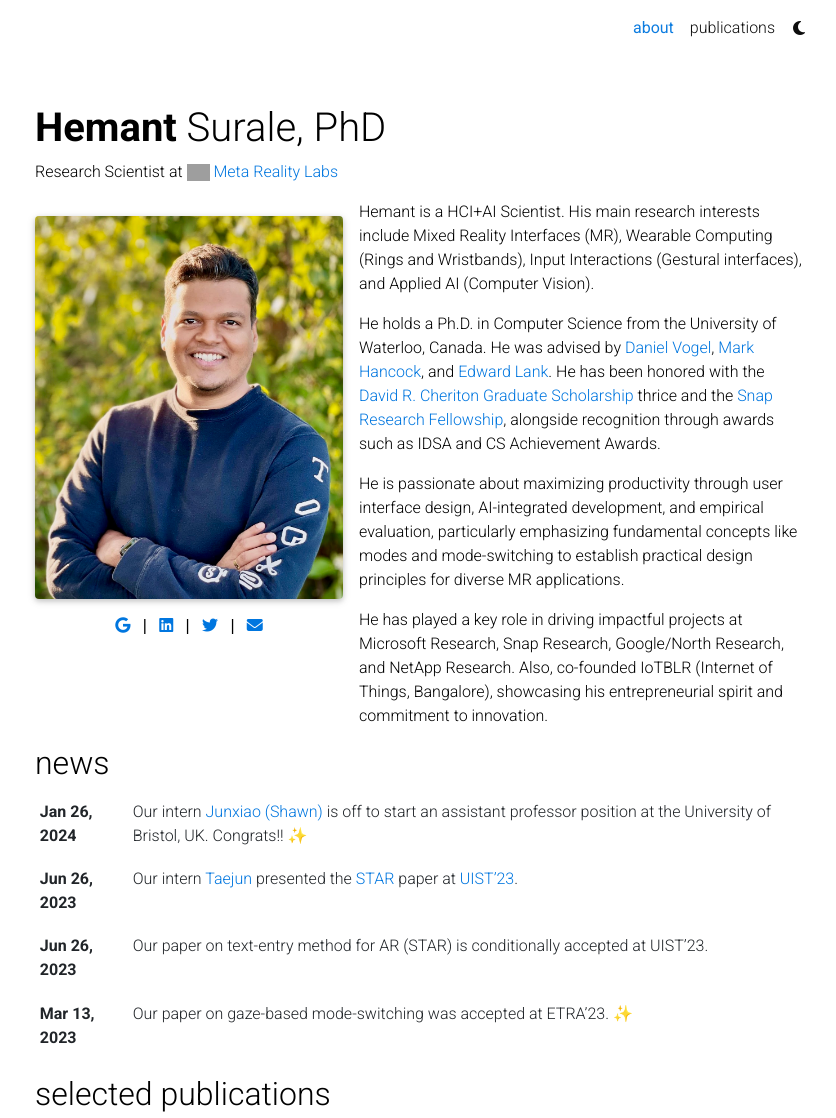
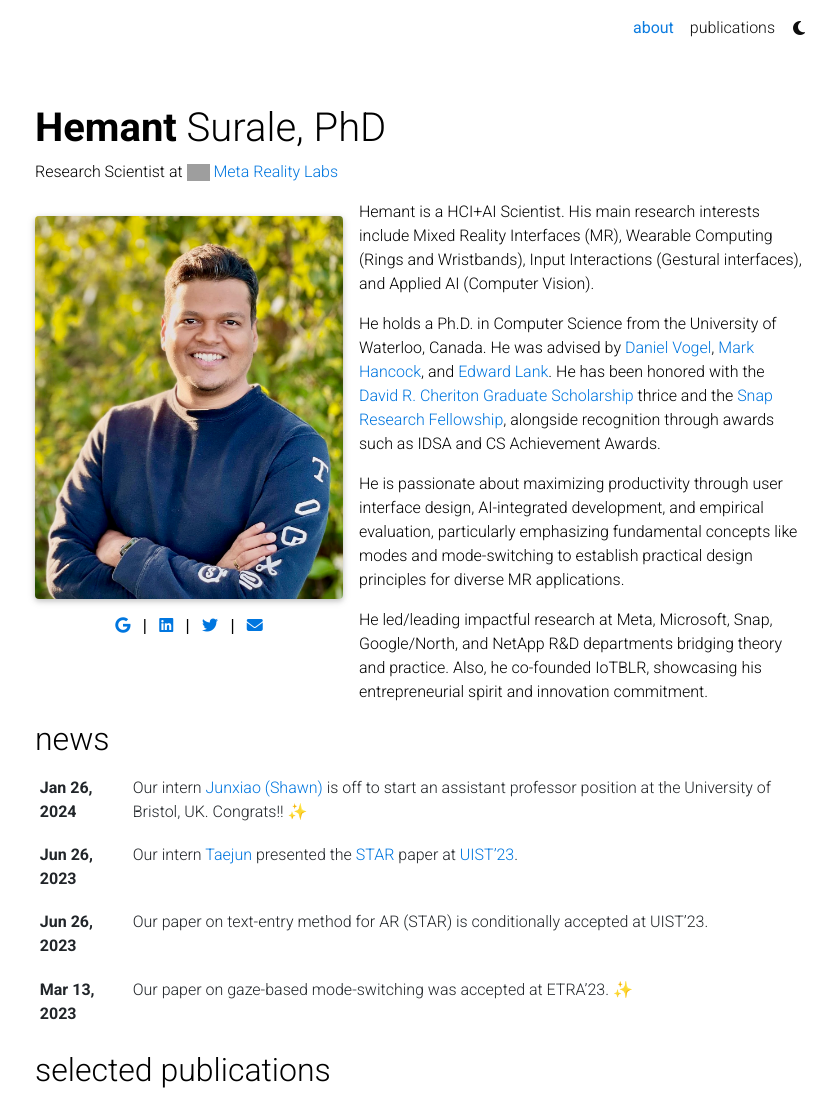
Before and after one commit to hemantsurale/hemantsurale.github.io, a Jekyll site: the page built from _pages/about.md, in a window 1280 px wide and 1396 px high, cut to the strip 0-1118 px from the top of the window. Shown: the whole strip, without its empty margins (220-1056 px from the left). Built offline with Jekyll 4.4.1, drawn with Linux system fonts in a browser that asks for light colours; emoji names are drawn with the system emoji font; comment, search, counter and statistics services are not loaded; a style sheet for code colours, icons or effects is not loaded; grey boxes are pictures that could not be loaded.

Commit message:
Update about.md

```diff
--- a/_pages/about.md
+++ b/_pages/about.md
@@ -36,4 +36,4 @@ He holds a Ph.D. in Computer Science from the University of Waterloo, Canada. He
 
 He is passionate about maximizing productivity through user interface design, AI-integrated development, and empirical evaluation, particularly emphasizing fundamental concepts like modes and mode-switching to establish practical design principles for diverse MR applications.
 
-He has played a key role in driving impactful projects at Microsoft Research, Snap Research, Google/North Research, and NetApp Research. Also, co-founded IoTBLR (Internet of Things, Bangalore), showcasing his entrepreneurial spirit and commitment to innovation.
+He led/leading impactful research at Meta, Microsoft, Snap, Google/North, and NetApp R&D departments bridging theory and practice. Also, he co-founded IoTBLR, showcasing his entrepreneurial spirit and innovation commitment.
```
